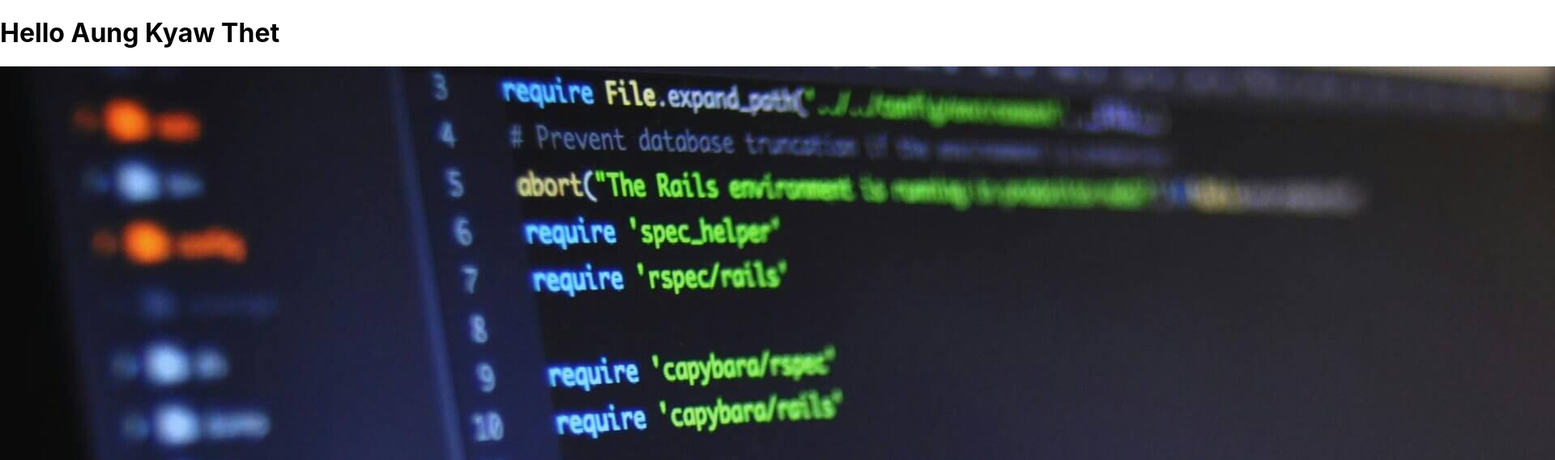
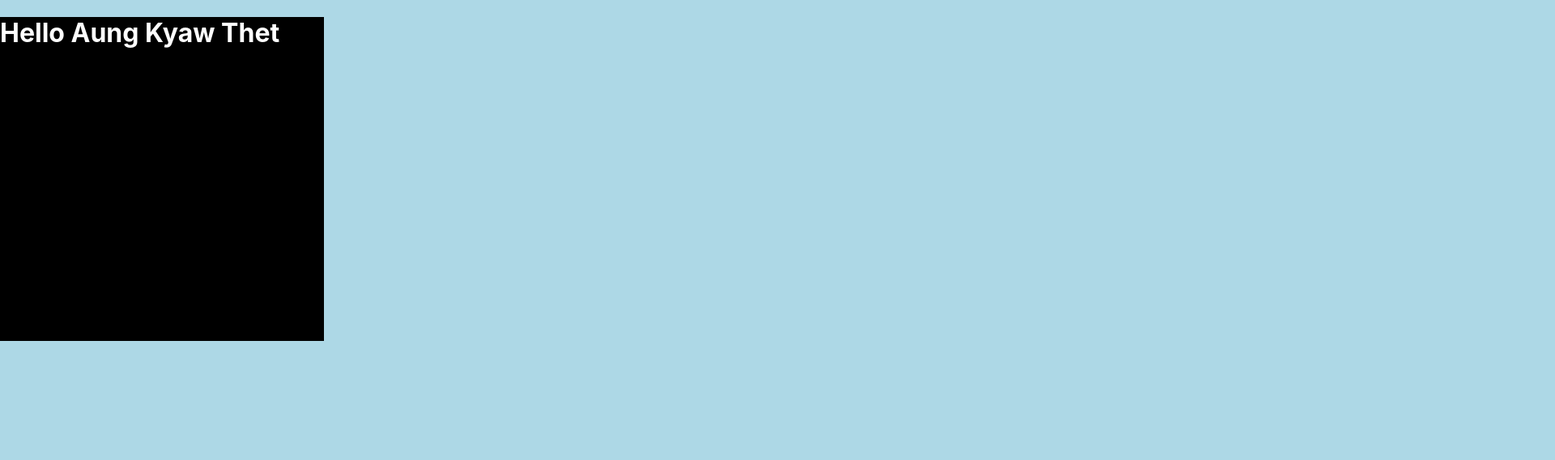
Before and after one commit to aungkyawth3t/spa-react, a React (Create React App) app: page / in a window 1280 px wide. Shown: the top 568 px of the page at 81% size, 1920 px wide, since content can reach past the window. Built offline with nearby package versions, Linux system fonts and the light colour scheme.

Commit message:
modular css

```diff
--- a/src/App.css
+++ b/src/App.css
@@ -1,38 +1,10 @@
-.App {
-  text-align: center;
+.app {
+  background-color: black;
+  color: white;
+  width: 400px;
+  height: 400px;
 }
 
-.App-logo {
-  height: 40vmin;
-  pointer-events: none;
+body {
+  background-color: lightblue;
 }
-
-@media (prefers-reduced-motion: no-preference) {
-  .App-logo {
-    animation: App-logo-spin infinite 20s linear;
-  }
-}
-
-.App-header {
-  background-color: #282c34;
-  min-height: 100vh;
-  display: flex;
-  flex-direction: column;
-  align-items: center;
-  justify-content: center;
-  font-size: calc(10px + 2vmin);
-  color: white;
-}
-
-.App-link {
-  color: #61dafb;
-}
-
-@keyframes App-logo-spin {
-  from {
-    transform: rotate(0deg);
-  }
-  to {
-    transform: rotate(360deg);
-  }
-}
--- a/src/App.js
+++ b/src/App.js
@@ -5,10 +5,8 @@
 function App() {
   let name = "Aung Kyaw Thet";
   return (
-    <div>
+    <div className='app'>
       <h1>Hello {name} </h1>
-      {/* <img src="/image.jpg" alt="" /> */}
-      <img src={Image} alt="" />
     </div>
   );
 }
--- a/src/index.css
+++ b/src/index.css
@@ -5,6 +5,7 @@
     sans-serif;
   -webkit-font-smoothing: antialiased;
   -moz-osx-font-smoothing: grayscale;
+  background-color: lightgreen;
 }
 
 code {
```
